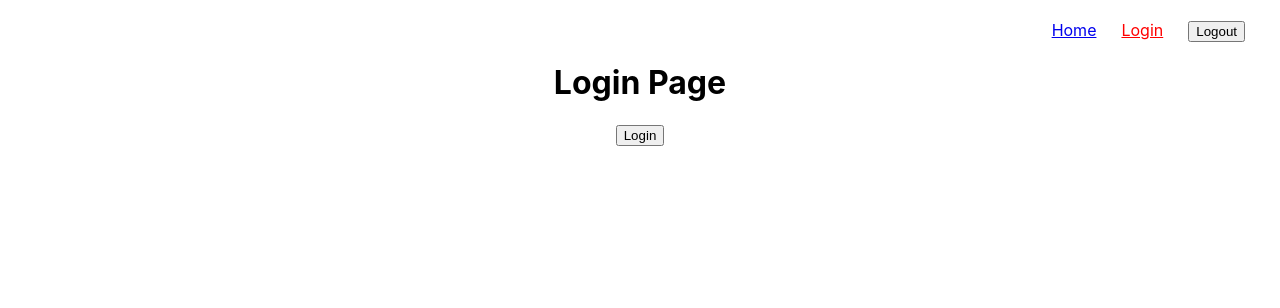
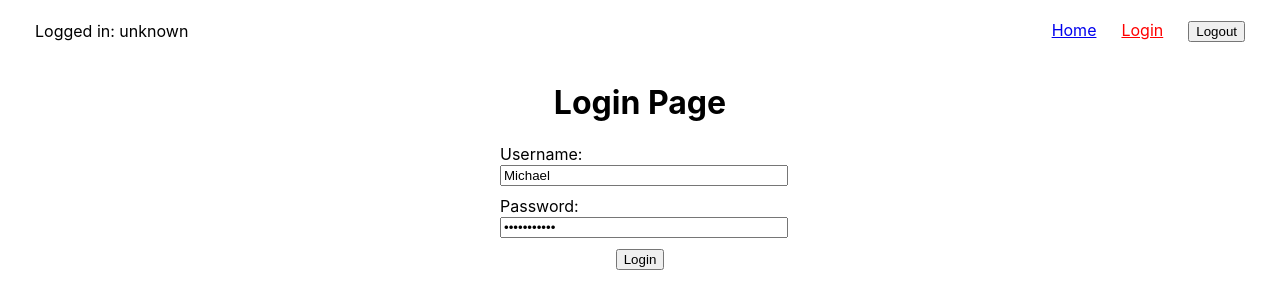
Before and after one commit to fugu137/watchlist-ui, a React (Create React App) app: page /login in a window 1280 px wide. Shown: the top 308 px of the page. Built offline with nearby package versions, Linux system fonts and the light colour scheme.

Commit message:
Added rough login form

```diff
--- a/src/App.js
+++ b/src/App.js
@@ -12,6 +12,11 @@ import { useHistory } from 'react-router-dom';
 import LoginApi from './api/Login/loginApi';
 
 
+axios.defaults.baseURL = process.env.REACT_APP_BASE_URL;
+axios.defaults.withCredentials = true;
+
+
+
 function App() {
 
     const history = useHistory();
@@ -23,16 +28,11 @@ function App() {
     //     setLoggedIn({ ...status, loggedIn: loggedInStatus });
     // };
 
-
     const login = async (username, password) => {
         const token = cookies['XSRF-TOKEN'];
         console.log("Token without removal", token);
         // removeCookie('XSRF-TOKEN');
         // console.log("Token after", token);
-
-        username = "Michael";
-        password = "Password123";
-
 
         LoginApi.login(username, password)
                 .then(response => {
@@ -43,7 +43,7 @@ function App() {
                         console.log("Unable to log in.")
                     }
                 })
-                .catch(error => console.error("Error Message:", error));
+                .catch(error => console.error("Login Error:", error));
         }
 
     const logout = async () => {
@@ -54,12 +54,12 @@ function App() {
                     if (response.status === 200) {
                         setLoggedIn(false);
                         // history.push("/logout");
-                        removeCookie('XSRF-TOKEN');
+                        removeCookie('XSRF-TOKEN'); // needed to avoid issue with logging in again straight after logout
                     } else {
                         console.log("Unable to log out.")
                     }
                 })
-                .catch(error => console.error("Error Message:", error));
+                .catch(error => console.error("Logout Error:", error));
     }
 
     return (
@@ -67,8 +67,8 @@ function App() {
             <header className="App__header">
                 <Navbar
                     links={routes}
-                    loginHandler={login}
-                    logoutHandler={logout}
+                    loggedIn={status}
+                    handleLogout={logout}
                 />
             </header>
             <Switch>
@@ -80,11 +80,11 @@ function App() {
                             : <Redirect to="/login" />} */}
                     <Home
                         loggedIn={status}
-                        statusHandler={setLoggedIn}
+                        handleStatus={setLoggedIn}
                     />
                 </Route>
                 <Route exact path="/login">
-                    <Login loginHandler={login} />
+                    <Login handleLogin={login} />
                 </Route>
                 <Route exact path="/logout">
                     <LogoutSuccess />
--- a/src/api/Login/loginApi.js
+++ b/src/api/Login/loginApi.js
@@ -5,7 +5,7 @@ import baseURL from '../baseUrl';
 const LoginApi = {
 
     login: async (username, password) => {
-        const url = `${baseURL}/login`;
+        // const url = `${baseURL}/login`;
 
         // const token = document.cookie
         //     ?.split('; ')
@@ -25,25 +25,23 @@ const LoginApi = {
 
         const options = {
             method: 'POST',
-            url: url,
-            withCredentials: true,
+            url: '/login',
+            // withCredentials: true,
             data: formData,
             headers: {
                 'Accept': 'application/json',
-                'Content-Type': 'multipart/form-data',
+                // 'Content-Type': 'multipart/form-data',
                 // 'Access-Control-Allow-Origin': 'http://localhost:3000',
                 // 'X-XSRF-TOKEN': token,
-                // 'Cookie': 'XSRF-TOKEN: undefined;',
+                // 'Cookie': 'XSRF-TOKEN: red;',
             }
         }
-
-        console.log(options)
 
         return await axios(options);
     },
 
     logout: async () => {
-        const url = `${baseURL}/logout`;
+        // const url = `${baseURL}/logout`;
 
         // console.log("Logout token", token)
         // if (!token) {
@@ -57,8 +55,8 @@ const LoginApi = {
 
         const options = {
             method: 'POST',
-            url: url,
-            withCredentials: true,
+            url: '/logout',
+            // withCredentials: true,
             // headers: {
                 // 'Accept': 'application/json',
                 // 'Access-Control-Allow-Origin': '*',
@@ -71,26 +69,6 @@ const LoginApi = {
     }
 }
 
-const getToken = async () => {
-    const url = `${baseURL}/token`;
-
-    const options = {
-        method: 'GET',
-        url: url,
-        withCredentials: true,
-        headers: {
-            'Accept': 'application/json',
-            'Access-Control-Allow-Origin': '*',
-        }
-    }
-
-    axios(options).then(response => {
-        return document.cookie
-        ?.split('; ')
-        ?.find(row => row.startsWith('XSRF-TOKEN='))
-        ?.split('=')[1];
-    }).catch(error => console.error(error));
-}
 
 
 export default LoginApi;
--- a/src/components/Navbar/Navbar.css
+++ b/src/components/Navbar/Navbar.css
@@ -1,3 +1,11 @@
+.Navbar {
+    display: flex;
+}
+
+.Navbar__status {
+    margin: auto 35px;
+}
+
 .Navbar__menuItems {
     display: flex;
     flex-direction: row;
@@ -5,6 +13,7 @@
     column-gap: 25px;
     list-style-type: none;
     margin: 20px 35px;
+    flex-grow: 2;
 }
 
 .Navbar__navLink.active {
--- a/src/components/Navbar/Navbar.js
+++ b/src/components/Navbar/Navbar.js
@@ -7,6 +7,7 @@ function Navbar(props) {
 
     return (
         <nav className="Navbar">
+            <span className="Navbar__status">Logged in: {props.loggedIn !== null || undefined ? props.loggedIn.toString() : "unknown"}</span>
             <ul className="Navbar__menuItems">
                 {props.links.map((link, index) =>
                     <li key={index}>
@@ -20,7 +21,7 @@ function Navbar(props) {
                     </li>
                 )}
                 <li>
-                    <button onClick={props.logoutHandler}>Logout</button>
+                    <button onClick={props.handleLogout}>Logout</button>
                 </li>
             </ul>
         </nav>
--- a/src/index.js
+++ b/src/index.js
@@ -4,6 +4,7 @@ import './index.css';
 import App from './App';
 import reportWebVitals from './reportWebVitals';
 import { BrowserRouter as Router } from 'react-router-dom';
+import axios from 'axios';
 
 
 ReactDOM.render(
--- a/src/pages/Home/Home.js
+++ b/src/pages/Home/Home.js
@@ -7,7 +7,7 @@ function Home(props) {
 
     const [movies, setMovies] = useState(null);
 
-    const setLoggedIn = props.statusHandler;
+    const setLoggedIn = props.handleStatus;
 
     // useEffect(() => {
     //     const getPrincipal = async () => {
--- /dev/null
+++ b/src/pages/Login/Login.css
@@ -0,0 +1,21 @@
+
+.Login {
+    display: flex;
+    flex-direction: column;
+    align-items: center;
+}
+
+.Login__form {
+    width: 280px;
+}
+
+.Login__formLabel {
+    display: block;
+    width: 100%;
+    text-align: left;
+}
+
+.Login__formInput {
+    width: 100%;
+    margin-bottom: 10px;
+}
--- a/src/pages/Login/Login.js
+++ b/src/pages/Login/Login.js
@@ -1,17 +1,64 @@
 import '../../App.css';
+import './Login.css';
 import { useHistory } from 'react-router-dom';
-import { useEffect } from 'react';
+import { useEffect, useState } from 'react';
 import axios from 'axios';
 
 
 function Login(props) {
 
+    const [details, setDetails] = useState({
+        username: "Michael",
+        password: "Password123",
+    });
+
+    const updateDetails = (input, event) => {
+        const data = { [input]: event.target.value };
+        setDetails((oldDetails) => ({ ...oldDetails, ...data }) );
+    }
+
+    const loginButtonHandler = (event) => {
+        event.preventDefault();
+        props.handleLogin(details.username, details.password);
+    }
+
+
     return (
         <div className="Login">
             <h1>Login Page</h1>
-            <p>
-                <button onClick={props.loginHandler}>Login</button>
-            </p>
+            <form className="Login__form">
+                <label
+                    className="Login__formLabel"
+                    forhtml="username-input"
+                >
+                    Username:
+                </label>
+                <input
+                    id="username-input"
+                    className="Login__formInput"
+                    type="text"
+                    value={details.username}
+                    onChange={(event) => updateDetails("username", event)}
+                >
+                </input>
+                <label
+                    className="Login__formLabel"
+                    forhtml="password-input"
+                >
+                    Password:
+                </label>
+                <input
+                    id="password-input"
+                    className="Login__formInput"
+                    type="password"
+                    value={details.password}
+                    onChange={(event) => updateDetails("password", event)}
+                >
+                </input>
+                <button onClick={loginButtonHandler}>Login</button>
+            </form>
+
+
         </div>
     );
 }
```
Also changed, not shown: src/api/axiosConfig.js (+5 -3 lines), 1 other file (tests, documents, lock files or other folders).
